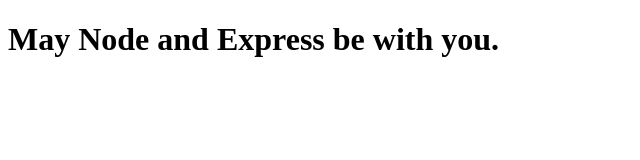
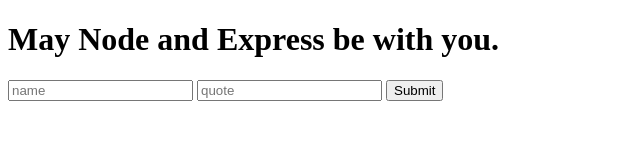
Before and after one commit to MuhammadAamir21/curd-express-mongo, a website: page index.html in a window 1280 px wide. Shown: the whole page, without its empty margins (0-640 px from the left). Drawn offline with Linux system fonts and the light colour scheme.

Commit message:
Form handler added

```diff
--- a/index.html
+++ b/index.html
@@ -6,5 +6,10 @@
 </head>
 <body>
 <h1> May Node and Express be with you. </h1>
+<form action="/quotes" method="POST">
+    <input type="text" placeholder="name" name="name">
+    <input type="text" placeholder="quote" name="quote">
+    <button type="submit">Submit</button>
+    </form>
 </body>
 </html>
--- a/server.js
+++ b/server.js
@@ -27,3 +27,7 @@
     // Mine was '/Users/zellwk/Projects/demo-repos/crud-expressmongo'
     //for this app.
 })
+
+app.post('/quotes', (req, res) => {
+    console.log('Hellooooooooooooooooo!')
+})
```
